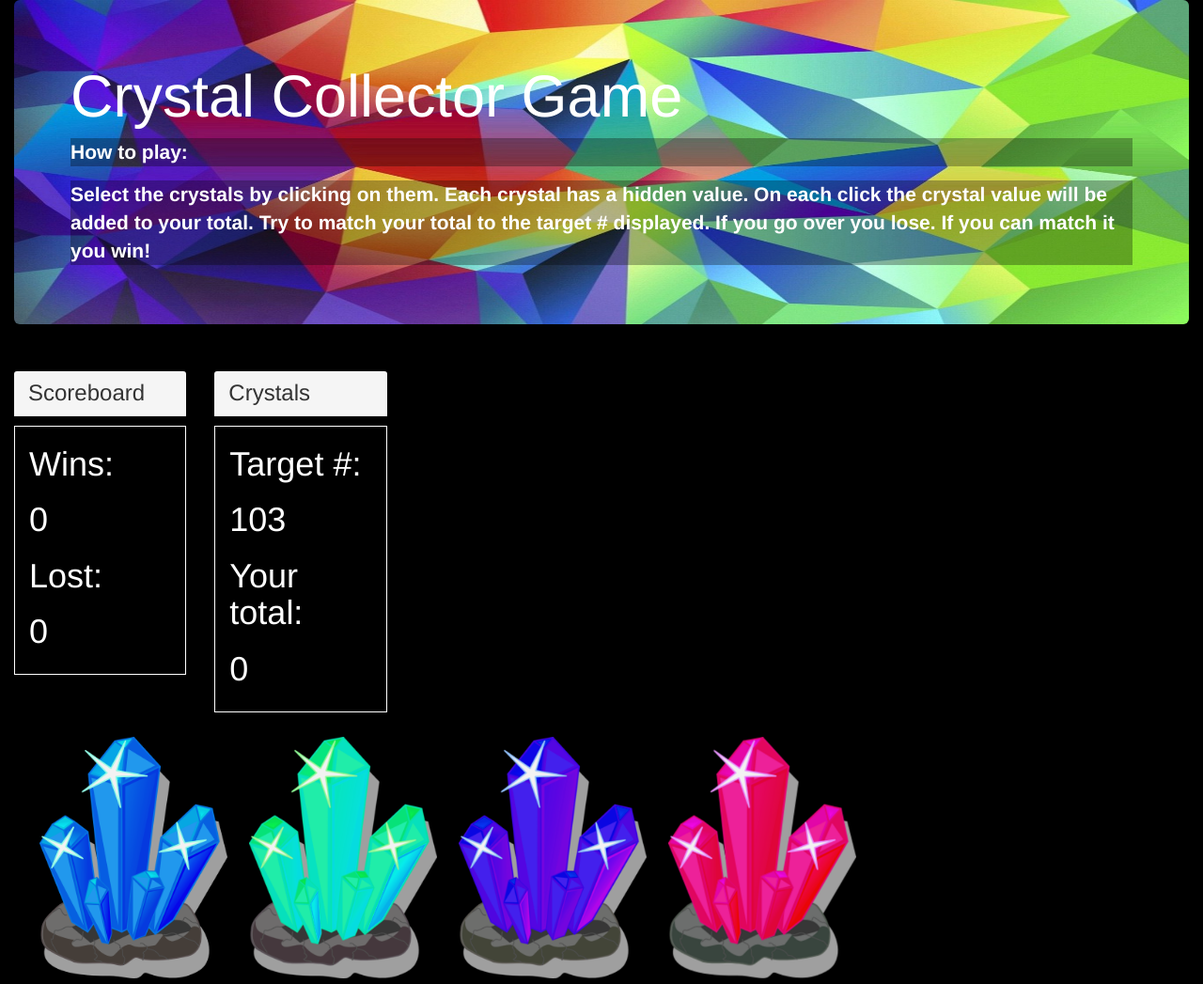
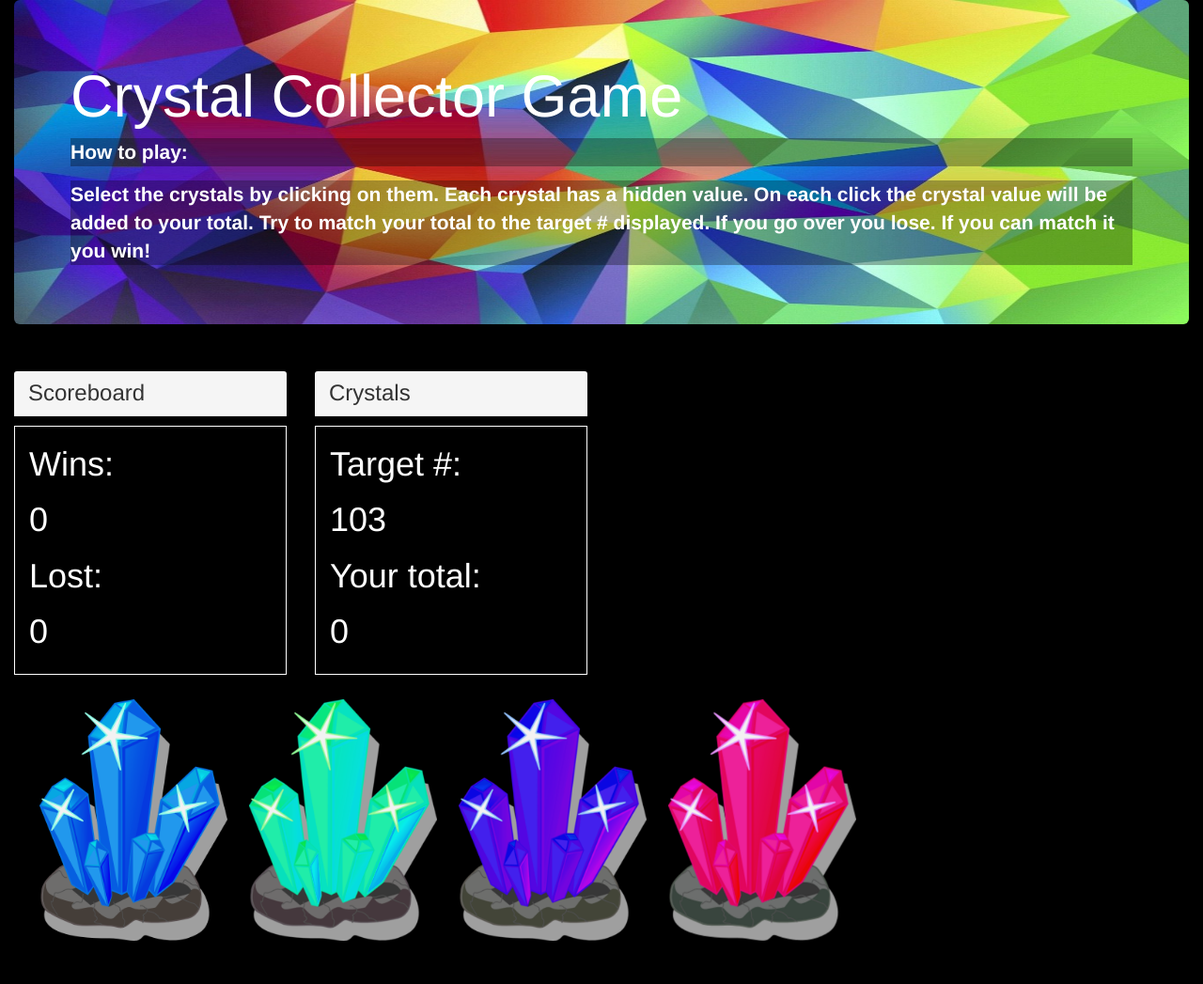
Before and after one commit to ethanzander/CrystalCollector, a plain HTML site: page index.html in a window 1280 px wide. Shown: the whole page at 94% size. After the commit the page ends 1007 px from the top, so only its background shows below. Drawn offline with nearby package versions, Linux system fonts and the light colour scheme.

Commit message:
Better Columns
Better layout on smaller screens.

```diff
--- a/index.html
+++ b/index.html
@@ -18,7 +18,7 @@
 			<p><strong>Select the crystals by clicking on them. Each crystal has a hidden value. On each click the crystal value will be added to your total. Try to match your total to the target # displayed. If you go over you lose. If you can match it you win!</strong</p>
 		</div>
 		<div class="row">
-			<div class="panel panel-default col-md-2">
+			<div class="panel panel-default col-xs-6 col-md-6 col-lg-3">
 				<h3 class="panel-heading">Scoreboard</h3>
 					<div class="panel-body">
 						<h1>Wins: </h1>
@@ -27,7 +27,7 @@
 							<h1 id="number-lost">0</h1>
 					</div>
 			</div>
-			<div class="panel panel-default col-md-2">
+			<div class="panel panel-default col-xs-6 col-md-6 col-lg-3">
 				<h3 class="panel-heading">Crystals</h3>
 					<div class="panel-body">
 						<h1>Target #: </h1>
```
